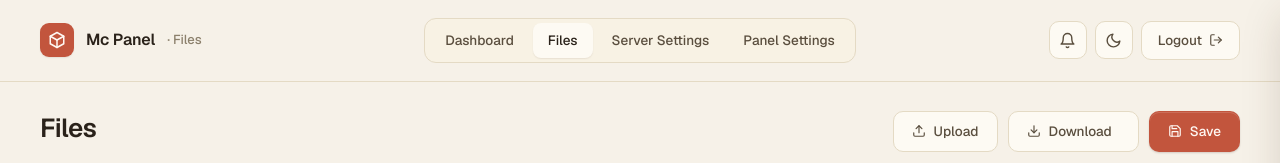
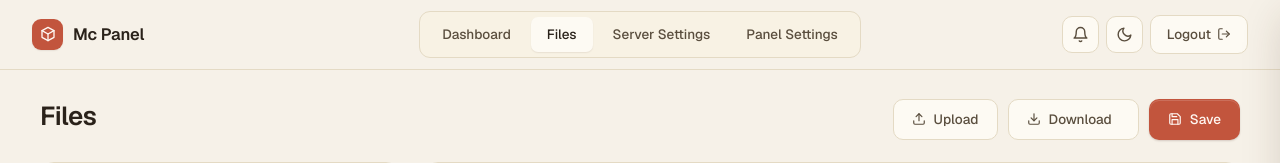
Before and after one commit to Migrim/Minecraft-Server-Dashboard, a Flask app: page /files in a window 1280 px wide. Shown: the top 163 px of the page. Run offline with Flask 3, Linux system fonts and the light colour scheme; the visitor is signed in with stand-in values (Sample User, id 1); data comes from the database, SQL or seed files in the repository; data that the repository does not hold is empty; some libraries are stand-ins or nearby versions.

Commit message:
cleaned up the design

```diff
--- a/templates/base_app.html
+++ b/templates/base_app.html
@@ -37,20 +37,18 @@
 
   /* ---------- topbar ---------- */
   .topbar { flex:0 0 auto; border-bottom:1px solid var(--border); background:var(--bg); }
-  .topbar-inner { padding:18px 40px; display:grid; grid-template-columns:1fr auto 1fr; align-items:center; gap:32px; }
-  .brand { display:flex; align-items:center; gap:12px; font-weight:600; font-size:16px; }
-  .brand-mark { width:34px; height:34px; border-radius:9px; background:var(--accent); box-shadow:var(--shadow-sm); display:inline-flex; align-items:center; justify-content:center; color:var(--accent-fg-on); }
-  .brand-mark svg { width:18px; height:18px; }
+  .topbar-inner { padding:11px 32px; display:grid; grid-template-columns:1fr auto 1fr; align-items:center; gap:24px; }
+  .brand { display:flex; align-items:center; gap:10px; font-weight:600; font-size:16.5px; }
+  .brand-mark { width:31px; height:31px; border-radius:9px; background:var(--accent); box-shadow:var(--shadow-sm); display:inline-flex; align-items:center; justify-content:center; color:var(--accent-fg-on); }
+  .brand-mark svg { width:16px; height:16px; }
   .brand-name { letter-spacing:-.01em; }
-  .brand-sub { color:var(--text-3); font-size:13px; font-weight:500; }
-  .brand-sub::before { content:"· "; }
-  nav.nav { display:flex; align-items:center; gap:2px; background:var(--surface-2); border:1px solid var(--border); padding:4px; border-radius:12px; position:relative; }
-  nav.nav a { padding:8px 16px; color:var(--text-2); text-decoration:none; font-weight:500; border-radius:8px; font-size:13.5px; transition:color .15s; position:relative; z-index:1; }
+  nav.nav { display:flex; align-items:center; gap:2px; background:var(--surface-2); border:1px solid var(--border); padding:5px; border-radius:11px; position:relative; }
+  nav.nav a { padding:8px 17px; color:var(--text-2); text-decoration:none; font-weight:500; border-radius:7px; font-size:13.5px; transition:color .15s; position:relative; z-index:1; }
   nav.nav a:hover { color:var(--text); }
   nav.nav a.active { color:var(--text); }
-  .nav-pill { position:absolute; border-radius:8px; background:var(--surface); box-shadow:var(--shadow-sm); pointer-events:none; z-index:0; transition:left .24s cubic-bezier(.4,0,.2,1),top .24s cubic-bezier(.4,0,.2,1),width .24s cubic-bezier(.4,0,.2,1),height .24s cubic-bezier(.4,0,.2,1); }
-  .topbar-actions { display:flex; align-items:center; gap:8px; justify-content:flex-end; }
-  .icon-btn { width:38px; height:38px; display:inline-flex; align-items:center; justify-content:center; background:var(--surface); border:1px solid var(--border); border-radius:10px; color:var(--text-2); cursor:pointer; transition:background .15s,color .15s,border-color .15s; }
+  .nav-pill { position:absolute; border-radius:7px; background:var(--surface); box-shadow:var(--shadow-sm); pointer-events:none; z-index:0; transition:left .24s cubic-bezier(.4,0,.2,1),top .24s cubic-bezier(.4,0,.2,1),width .24s cubic-bezier(.4,0,.2,1),height .24s cubic-bezier(.4,0,.2,1); }
+  .topbar-actions { display:flex; align-items:center; gap:7px; justify-content:flex-end; }
+  .icon-btn { width:37px; height:37px; display:inline-flex; align-items:center; justify-content:center; background:var(--surface); border:1px solid var(--border); border-radius:10px; color:var(--text-2); cursor:pointer; transition:background .15s,color .15s,border-color .15s; }
   .icon-btn:hover { background:var(--bg-soft); color:var(--text); border-color:var(--border-strong); }
   .icon-btn svg { width:17px; height:17px; }
   @keyframes theme-out { to   { transform:rotate(90deg) scale(.4); opacity:0; } }
@@ -58,7 +56,7 @@
   #theme-icon { display:block; }
   #theme-icon.t-out { animation:theme-out .14s ease forwards; }
   #theme-icon.t-in  { animation:theme-in  .14s ease forwards; }
-  .logout-btn { padding:9px 16px; background:var(--surface); border:1px solid var(--border); color:var(--text-2); border-radius:10px; font:inherit; font-weight:500; font-size:13.5px; cursor:pointer; text-decoration:none; display:inline-flex; align-items:center; gap:7px; transition:background .15s,color .15s; }
+  .logout-btn { padding:9px 16px; background:var(--surface); border:1px solid var(--border); color:var(--text-2); border-radius:10px; font:inherit; font-weight:500; font-size:13.5px; cursor:pointer; text-decoration:none; display:inline-flex; align-items:center; gap:6px; transition:background .15s,color .15s; }
   .logout-btn:hover { background:var(--bg-soft); color:var(--text); }
   .logout-btn svg { width:14px; height:14px; flex-shrink:0; transition:transform .2s cubic-bezier(.34,1.56,.64,1); }
   .logout-btn:hover svg { transform:translateX(2px); }
@@ -164,7 +162,7 @@
 
   /* ---------- responsive ---------- */
   @media (max-width:1100px) {
-    .topbar-inner { grid-template-columns:1fr; gap:14px; padding:16px 24px; }
+    .topbar-inner { grid-template-columns:1fr; gap:12px; padding:11px 20px; }
     .brand,.topbar-actions { justify-content:center; }
     nav.nav { justify-content:center; flex-wrap:wrap; }
   }
@@ -206,7 +204,6 @@
           </svg>
         </div>
         <span class="brand-name">Mc Panel</span>
-        {% block brand_sub %}<span class="brand-sub"></span>{% endblock %}
       </div>
       <nav class="nav" id="main-nav">
         <span class="nav-pill" id="nav-pill"></span>
--- a/templates/files.html
+++ b/templates/files.html
@@ -2,7 +2,6 @@
 
 {% block title %}Minecraft Server · Files{% endblock %}
 
-{% block brand_sub %}<span class="brand-sub">Files</span>{% endblock %}
 
 {% block head_extra %}
 <style>
--- a/templates/map.html
+++ b/templates/map.html
@@ -1,7 +1,6 @@
 {% extends "base_app.html" %}
 
 {% block title %}Minecraft Server · Map{% endblock %}
-{% block brand_sub %}<span class="brand-sub">Map</span>{% endblock %}
 
 {% block head_extra %}
 <style>
--- a/templates/mods.html
+++ b/templates/mods.html
@@ -1,7 +1,6 @@
 {% extends "base_app.html" %}
 
 {% block title %}Minecraft Server · Mods{% endblock %}
-{% block brand_sub %}<span class="brand-sub">Mods</span>{% endblock %}
 
 {% block head_extra %}
 <style>
--- a/templates/panel-settings.html
+++ b/templates/panel-settings.html
@@ -2,7 +2,6 @@
 
 {% block title %}Minecraft Server · Panel Settings{% endblock %}
 
-{% block brand_sub %}<span class="brand-sub">Panel Settings</span>{% endblock %}
 
 {% block head_extra %}
 <style>
--- a/templates/plugins.html
+++ b/templates/plugins.html
@@ -1,7 +1,6 @@
 {% extends "base_app.html" %}
 
 {% block title %}Minecraft Server · Plugins{% endblock %}
-{% block brand_sub %}<span class="brand-sub">Plugins</span>{% endblock %}
 
 {% block head_extra %}
 <style>
--- a/templates/settings.html
+++ b/templates/settings.html
@@ -2,7 +2,6 @@
 
 {% block title %}Minecraft Server · Server Settings{% endblock %}
 
-{% block brand_sub %}<span class="brand-sub">Server Settings</span>{% endblock %}
 
 {% block head_extra %}
 <style>
```
Also changed, not shown: templates/dashboard.html (+1 -19 lines).
